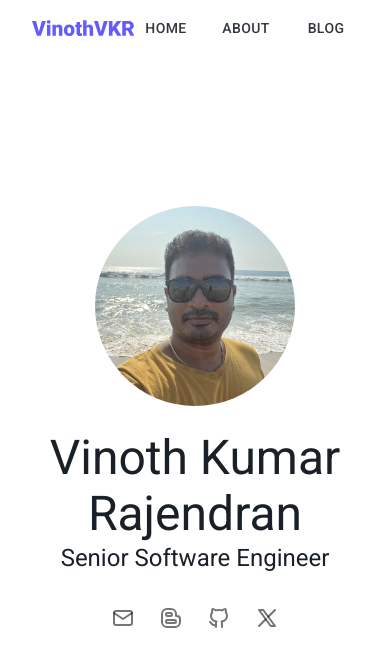
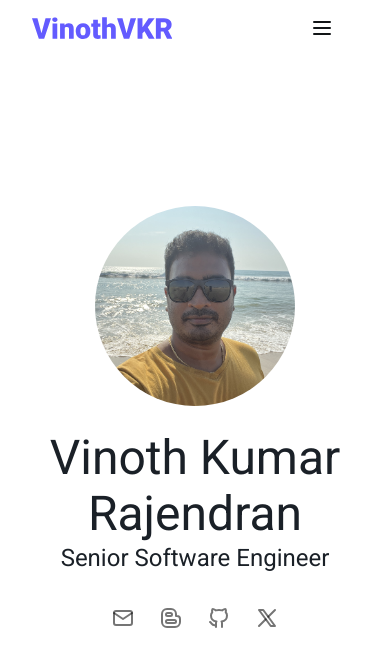
Before and after one commit to vinothvkr/vinothvkr.github.io, a React (Vite) app: page / in a window 390 px wide. Shown: the top 666 px of the page. Built offline with nearby package versions, Linux system fonts and the light colour scheme.

Commit message:
add mobile nav menu and drawer

```diff
--- /dev/null
+++ b/src/hooks/useResponsive.ts
@@ -0,0 +1,35 @@
+// @mui
+import { Breakpoint, useTheme } from '@mui/material/styles';
+import useMediaQuery from '@mui/material/useMediaQuery';
+
+type Query = 'up' | 'down' | 'between' | 'only';
+
+type Value = Breakpoint | number;
+
+export default function useResponsive(query: Query, key: Value, start?: Value, end?: Value) {
+  const theme = useTheme();
+
+  const mediaUp = useMediaQuery(theme.breakpoints.up(key));
+
+  const mediaDown = useMediaQuery(theme.breakpoints.down(key));
+
+  const mediaBetween = useMediaQuery(theme.breakpoints.between(start as Value, end as Value));
+
+  const mediaOnly = useMediaQuery(theme.breakpoints.only(key as Breakpoint));
+
+  if (query === 'up') {
+    return mediaUp;
+  }
+
+  if (query === 'down') {
+    return mediaDown;
+  }
+
+  if (query === 'between') {
+    return mediaBetween;
+  }
+
+  if (query === 'only') {
+    return mediaOnly;
+  }
+}
--- a/src/layout/Header.tsx
+++ b/src/layout/Header.tsx
@@ -1,43 +1,140 @@
-import { AppBar, Box, Button, Container, Link, Stack, Toolbar } from '@mui/material';
+import {
+  AppBar,
+  Box,
+  Button,
+  Container,
+  Divider,
+  Drawer,
+  IconButton,
+  List,
+  ListItem,
+  ListItemButton,
+  ListItemText,
+  Stack,
+  Toolbar,
+  useTheme,
+} from '@mui/material';
 import Logo from '../components/logo/Logo';
+import useResponsive from '../hooks/useResponsive';
+import { useState } from 'react';
+import { IconMenu2 } from '@tabler/icons-react';
+import { Link as RouterLink } from 'react-router-dom';
 
-const links = [
+type Link = {
+  title: string;
+  path: string;
+  isExternal: boolean;
+};
+
+const drawerWidth = 240;
+
+const links: Link[] = [
   {
     title: 'Home',
     path: '/',
+    isExternal: false,
   },
   {
     title: 'About',
     path: '/#',
+    isExternal: false,
   },
   {
     title: 'Blog',
     path: '/blog',
+    isExternal: true,
   },
 ];
 
 export default function Header() {
+  const theme = useTheme();
+  const isDesktop = useResponsive('up', 'md');
+
+  const [mobileOpen, setMobileOpen] = useState(false);
+
+  const handleDrawerToggle = () => {
+    setMobileOpen(prevState => !prevState);
+  };
+
+  const drawer = (
+    <Box onClick={handleDrawerToggle} sx={{ textAlign: 'center' }}>
+      <Logo />
+      <Divider />
+      <List>
+        {links.map(item => (
+          <ListItem key={item.title} disablePadding>
+            <ListItemButton
+              sx={{ textAlign: 'center' }}
+              component={RouterLink}
+              to={item.path}
+              target={item.isExternal ? '_parent' : ''}
+            >
+              <ListItemText primary={item.title} sx={{ textTransform: 'uppercase' }} />
+            </ListItemButton>
+          </ListItem>
+        ))}
+      </List>
+    </Box>
+  );
+
   return (
+    <>
       <AppBar sx={{ backgroundColor: 'transparent', boxShadow: '0' }}>
         <Toolbar>
-        <Container sx={{ display: 'flex', alignItems: 'center', justifyContent: 'space-between' }}>
+          <Container
+            sx={{ display: 'flex', alignItems: 'center', justifyContent: 'space-between' }}
+          >
             <Logo />
             <Box flexGrow="1" />
+            {isDesktop && (
               <Stack direction="row" spacing={2}>
-            {links.map(link => (
+                {links.map(item => (
                   <Button
-                LinkComponent={Link}
-                key={link.title}
-                href={link.path}
+                    component={RouterLink}
+                    key={item.title}
+                    to={item.path}
                     color="secondary"
                     sx={{ textTransform: 'uppercase' }}
+                    target={item.isExternal ? '_parent' : ''}
                   >
-                {link.title}
+                    {item.title}
                   </Button>
                 ))}
               </Stack>
+            )}
+            {!isDesktop && (
+              <IconButton
+                color="inherit"
+                aria-label="open drawer"
+                edge="start"
+                onClick={handleDrawerToggle}
+                sx={{ mr: 2 }}
+              >
+                <IconMenu2 />
+              </IconButton>
+            )}
           </Container>
         </Toolbar>
       </AppBar>
+      <nav>
+        <Drawer
+          variant="temporary"
+          open={mobileOpen}
+          onClose={handleDrawerToggle}
+          ModalProps={{
+            keepMounted: true, // Better open performance on mobile.
+          }}
+          sx={{
+            '& .MuiDrawer-paper': {
+              backgroundColor: theme.palette.common.white,
+              boxSizing: 'border-box',
+              width: drawerWidth,
+            },
+          }}
+        >
+          {drawer}
+        </Drawer>
+      </nav>
+    </>
   );
 }
--- a/src/theme/palette.ts
+++ b/src/theme/palette.ts
@@ -29,7 +29,6 @@ export default function palette(themeMode: 'light' | 'dark') {
       level3: 'var(--mui-palette-neutral-600)',
     },
     common: { black: '#000000', white: '#ffffff' },
-    divider: 'var(--mui-palette-neutral-700)',
     dividerChannel: '50 56 62',
     error: {
       ...redOrange,
@@ -94,7 +93,6 @@ export default function palette(themeMode: 'light' | 'dark') {
       level3: 'var(--mui-palette-neutral-200)',
     },
     common: { black: '#000000', white: '#ffffff' },
-    divider: 'var(--mui-palette-neutral-200)',
     dividerChannel: '220 223 228',
     error: {
       ...redOrange,
```
Lines whose indentation alone changed are shown as unchanged.
